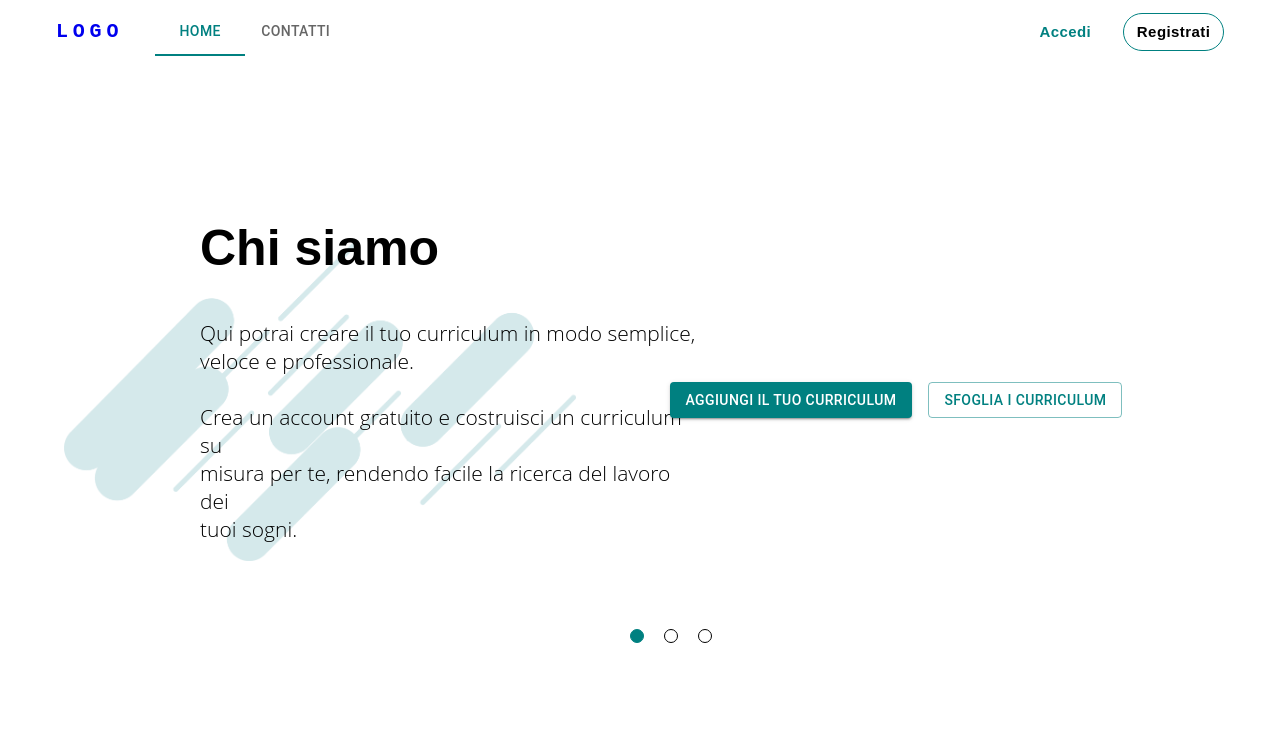
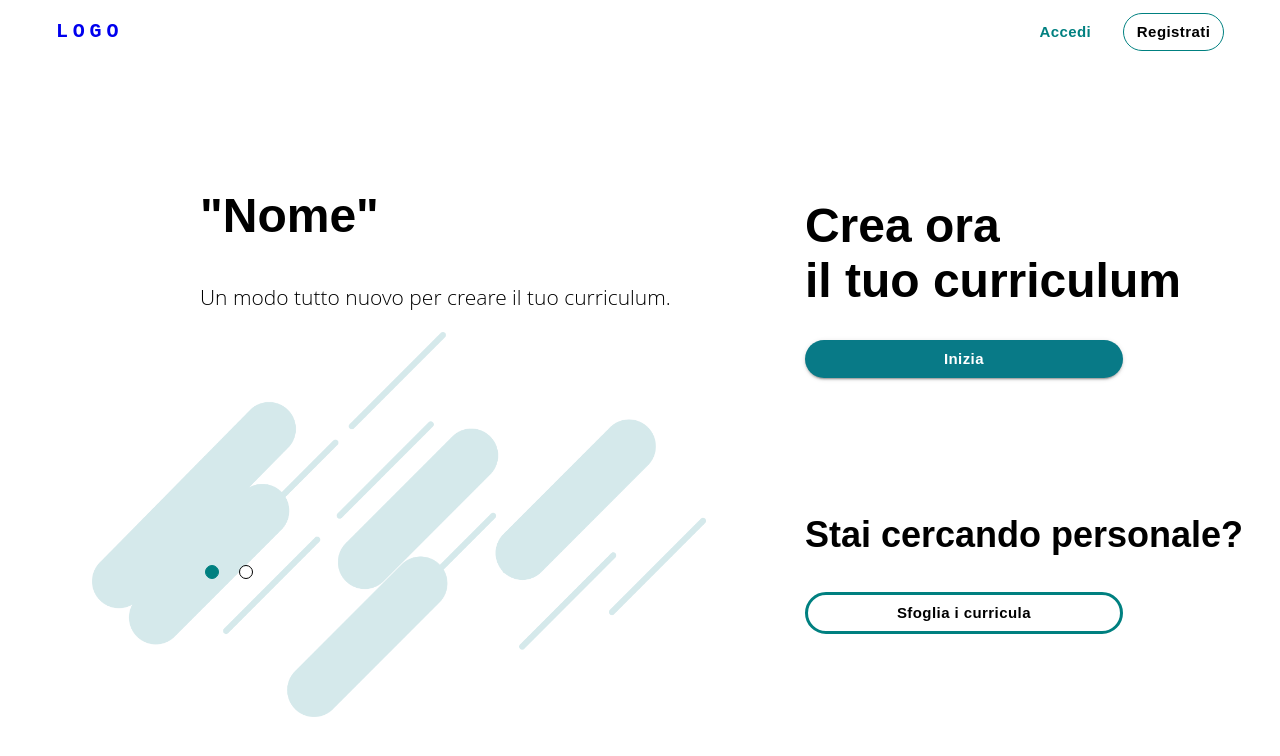
Before and after one commit to GeoAlva/webdesign6, a React (Create React App) app: page / in a window 1280 px wide. Shown: the top 756 px of the page. Built offline with nearby package versions, Linux system fonts and the light colour scheme.

Commit message:
Updated home, login and signup pages design

```diff
--- a/src/App.css
+++ b/src/App.css
@@ -5,7 +5,7 @@
     height: 100%;
 }
 .left {
-    width: 50vw;
+    width: 60vw;
     left: 0;
     height: 100%;
 }
--- a/src/components/header/header.js
+++ b/src/components/header/header.js
@@ -3,13 +3,9 @@ import AppBar from "@mui/material/AppBar";
 import Toolbar from "@mui/material/Toolbar";
 import Typography from "@mui/material/Typography";
 import Button from "@mui/material/Button"
-import Tab from "@mui/material/Tab";
-import Tabs from "@mui/material/Tabs";
 import "./header.css"
-import { Box } from "@mui/material";
 import { createTheme } from '@mui/material/styles';
 import { ThemeProvider } from "@emotion/react";
-import { Link, useLocation } from 'react-router-dom';
 
 const theme = createTheme({
     palette: {
@@ -24,9 +20,6 @@ const theme = createTheme({
 
 
 function AppHeader() {
-
-    const location = useLocation();
-
 
     return (
         <ThemeProvider theme={theme}>
@@ -47,25 +40,7 @@ function AppHeader() {
                         LOGO
                     </Typography>
 
-
-                    <Box sx={{ width: '100%' }}>
-                        <Tabs value={location.pathname} aria-label="nav tabs" textColor="primary"
-                            indicatorColor="primary">
-                            <Tab
-                                label="Home"
-                                value="/"
-                                component={Link}
-                                to="/"
-                            />
-                            <Tab
-                                label="Contatti"
-                                value="/contacts"
-                                component={Link}
-                                to="/contacts"
-                            />
-                        </Tabs>
-                    </Box>
-
+                    <div style={{ width: "100%" }}></div>
 
                     <Button variant="text"
                         href="/login"
--- a/src/pages/home/home.css
+++ b/src/pages/home/home.css
@@ -1,20 +1,20 @@
 .carousel-container {
     height: 100vh;
     display: flex;
-    align-items: center;
     justify-content: flex-start;
     background-image: url("../../../public/images/Sfondo.png");
     background-size: 80%;
     background-repeat: no-repeat;
-    background-position: center;
+    background-position: 60% 80%;
 }
 
 .carousel {
     position: sticky;
     box-sizing: content-box;
     display: flex;
+    margin-top: 16vh;
     flex-direction: column;
-    justify-content: center;
+    justify-content: flex-start;
     align-items: flex-start;
     text-align: left;
     margin-left: 180px;
@@ -30,10 +30,14 @@
 }
 
 .home h1,
-h2,
-h3 {
+h2 {
     font-family: "Open Sans Bold", sans-serif;
-    font-size: 50px;
+    font-size: 48px;
+}
+
+.home h3 {
+    font-family: "Open Sans Bold", sans-serif;
+    font-size: 36px;
 }
 
 .home p {
@@ -43,10 +47,10 @@ h3 {
 
 .dots {
     display: flex;
-    justify-content: flex-end;
+    justify-content: flex-start;
     align-items: center;
     margin-top: 45px;
-    margin-left: 440px;
+    margin-left: 15px;
 }
 
 .dot {
@@ -73,5 +77,4 @@ h3 {
     display: flex;
     align-items: center;
     justify-content: center;
-    display: flex;
 }
--- a/src/pages/home/home.js
+++ b/src/pages/home/home.js
@@ -1,6 +1,5 @@
 import Button from '@mui/material/Button';
 import React, { useState } from "react";
-import Stack from '@mui/material/Stack';
 import { createTheme } from '@mui/material/styles';
 import { ThemeProvider } from "@emotion/react";
 import "./home.css"
@@ -31,17 +30,13 @@ export default function Home() {
                         <div className="carousel-container">
                             <div className="carousel">
                                 <div className={`slide ${currentSlide === 1 ? "active" : ""}`}>
-                                    <h2>Chi siamo</h2>
-                                    <p>Qui potrai creare il tuo curriculum in modo semplice,<br></br>veloce e professionale. <br></br><br></br>Crea un account gratuito e costruisci un curriculum su <br></br>misura per te, rendendo facile la ricerca del lavoro dei <br></br>tuoi sogni.</p>
+                                    <h2>"Nome"</h2>
+                                    <p>Un modo tutto nuovo per creare il tuo curriculum.<br /><br /><br /><br /><br /><br /><br /></p>
                                 </div>
                                 <div className={`slide ${currentSlide === 2 ? "active" : ""}`}>
                                     <h2>Come funziona</h2>
-                                    <p>Sarai guidato attraverso una serie di domande mirate <br></br>a trovare le infromazioni chiave per il tuo curriculum.<br></br><br></br>Potrai scegliere il modello di CV che più ti si addice e <br></br>personalizzarlo con le infromazioni che meglio si <br></br>adattano alle tue esigenze.
+                                    <p>Ti guideremo passo passo nella creazione del tuo curriculum.<br /><br /> Domande semplici e mirate: pochi step e il gioco è fatto.<br /><br /> Scegli il template che più ti si addice e personalizzalo con le informazioni che meglio si adattano alle tue esigenze.<br /><br />
                                     </p>
-                                </div>
-                                <div className={`slide ${currentSlide === 3 ? "active" : ""}`}>
-                                    <h2>Condividi</h2>
-                                    <p>Puoi condividere facilmente il tuo curriculum<br></br>attraverso i canali social, inviarlo direttamebte agli<br></br>annunci di lavoro e persino inoltrarlo a potenziali<br></br>datori di lavoro.<br></br><br></br><br></br></p>
                                 </div>
                                 <div className="dots">
                                     <span
@@ -52,24 +47,54 @@ export default function Home() {
                                         className={`dot ${currentSlide === 2 ? "active" : ""}`}
                                         onClick={() => changeSlide(2)}
                                     ></span>
-                                    <span
-                                        className={`dot ${currentSlide === 3 ? "active" : ""}`}
-                                        onClick={() => changeSlide(3)}
-                                    ></span>
                                 </div>
                             </div>
                         </div>
                     </div>
                     <div className='right'>
                         <div className='buttons-container'>
-                            <Stack spacing={2} direction="row">
-                                <Button variant="contained" type='a' href='https://airtable.com/shrxaIStJEl7Tgl2A'>Aggiungi il tuo curriculum</Button>
-                                <Button variant="outlined" href='/search'>Sfoglia i curriculum</Button>
-                            </Stack>
+                            <div>
+                                <h1>Crea ora <br /> il tuo curriculum</h1>
+                                <Button variant="contained"
+                                    href="/login"
+                                    sx={{
+                                        width: "318px",
+                                        px: 3,
+                                        fontWeight: 'bold',
+                                        borderRadius: '30px',
+                                        fontFamily: 'sans-serif',
+                                        fontSize: "15px",
+                                        textTransform: 'none',
+                                        backgroundColor: '#087A87',
+                                        color: '#ffffff',
+                                    }}
+                                >Inizia</Button>
+                                <br /><br /><br /><br /><br /><br />
+                                <h3>Stai cercando personale?</h3>
+                                <Button variant="outlined"
+                                    href="https://airtable.com/shr2loovuRXne75ML"
+                                    sx={{
+                                        width: "318px",
+                                        px: 3,
+                                        fontWeight: 'bold',
+                                        borderRadius: '30px',
+                                        fontFamily: 'sans-serif',
+                                        fontSize: "15px",
+                                        textTransform: 'none',
+                                        border: "3px solid #008080",
+                                        backgroundColor: '#ffffff',
+                                        color: '#000000',
+                                        '&:hover': {
+                                            color: '#008080',
+                                            border: "3px solid #008080",
+                                        },
+                                    }}
+                                >Sfoglia i curricula</Button>
+                            </div>
                         </div >
                     </div>
                 </div >
-            </ThemeProvider>
+            </ThemeProvider >
         </>
     )
 };
--- a/src/pages/login/login.css
+++ b/src/pages/login/login.css
@@ -1,38 +1,37 @@
 .login {
     display: flex;
     height: 100%;
-    justify-content: center;
+    justify-content: flex-start;
     align-items: center;
     margin-top: 7vh;
     bottom: 0;
 }
 
 .login .left-slogan {
-    float: left;
-    width: 50%;
-    height: 10%;
-    align-items: center;
-    justify-content: left;
+    width: 40%;
+    margin-top: -25vh;
+    justify-content: flex-start;
+    align-items: flex-start;
 }
 
 .slogan {
     color: #000000;
     margin-left: 125px;
-    top: 4vh;
-    font-size: 60px;
+    font-family: "Open Sans Bold", sans-serif;
+    font-size: 64px;
     margin-bottom: 10px;
 }
 
 .text_fg {
     margin-top: 10px;
     color: #000000;
-    font-family: sans-serif;
-    font-size: 23px;
+    font-family: "Open Sans", sans-serif;
+    font-size: 24px;
     margin-left: 125px;
 }
 
 .login .right-form {
-    width: 50%;
+    width: 60%;
     height: 100%;
     display: flex;
     justify-content: center;
@@ -47,7 +46,7 @@
     right: 0;
     bottom: 0;
     z-index: -1;
-    width: 22vw;
+    width: 35vw;
 }
 
 .right-form .form {
@@ -125,6 +124,7 @@
     font-family: sans-serif;
     font-size: 12px;
     align-self: flex-end;
+    text-decoration: none;
 }
 
 .btn {
@@ -160,7 +160,7 @@
     margin-top: 5px;
     font-family: sans-serif;
     font-size: 19px;
-    text-decoration: none;
+
     color: #ffffff;
 }
 
--- a/src/pages/login/login.js
+++ b/src/pages/login/login.js
@@ -8,7 +8,8 @@ export default function Login() {
 
                 <h1 class="slogan">Ciao</h1>
                 <br />
-                <p class="text_fg">Inizia ora a creare il tuo curriculum perfetto<br /> e trova il tuo lavoro ideale.</p>
+                <p class="text_fg">Inizia subito a costruire il tuo curriculum<br />
+                    e trova il lavoro che hai sempre sognato.</p>
 
 
             </div>
@@ -22,7 +23,7 @@ export default function Login() {
                     <div class="form-element">
                         <img src="images/Persona.png" alt="" class="icons" />
                         <input type="email" id="email" name="email" class="form-input" placeholder=" " required />
-                        <label class="floating-label" for="email">Username / e-mail</label>
+                        <label class="floating-label" for="email">E-mail</label>
                     </div>
 
                     <div class="form-element">
```
Also changed, not shown: src/pages/signup/signup.js (+3 -7 lines).
